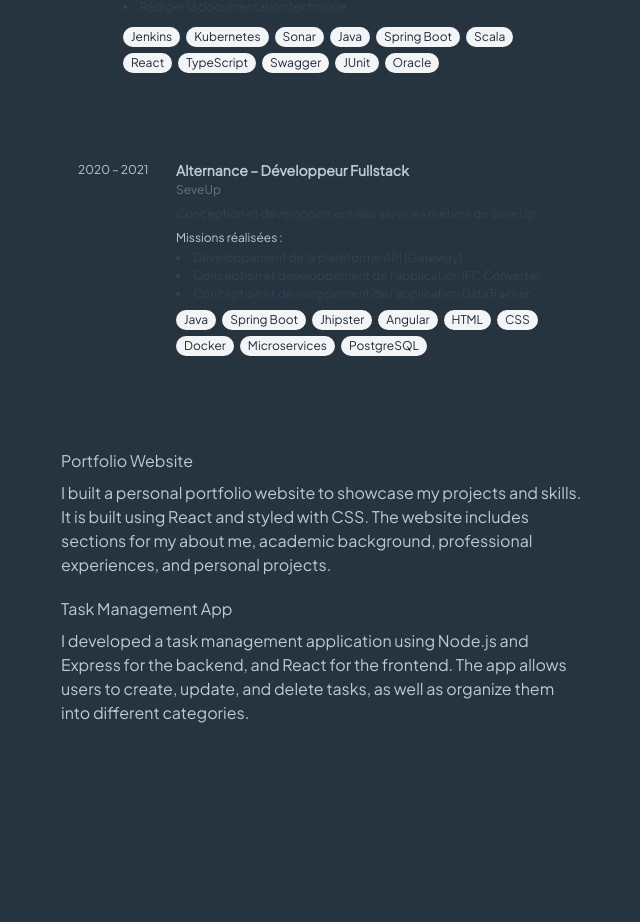
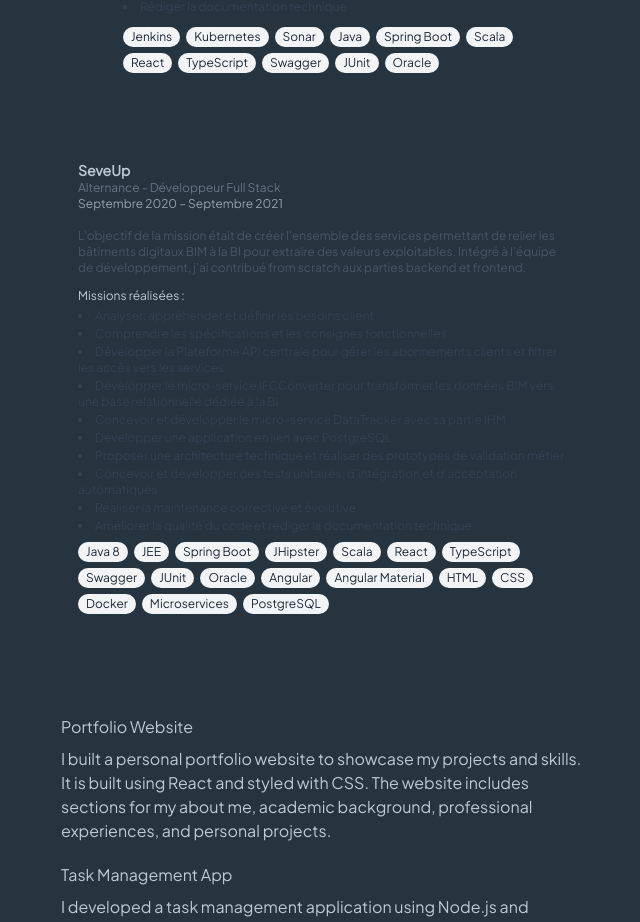
Before and after one commit to hamzaElhaddaoui/hamzaPortfolio, a React (Vite) app: page / in a window 1280 px wide. Shown: the part 2513-3435 px from the top of the page, without its empty margins (499-1139 px from the left). Before the commit the page ends 3298 px from the top, so only its background shows below. Built offline with nearby package versions, Linux system fonts and the light colour scheme.

Commit message:
updating pro experience

```diff
--- a/src/proExperiences/ProExperiences.tsx
+++ b/src/proExperiences/ProExperiences.tsx
@@ -13,7 +13,6 @@ type Mission = {
 
 type StandardExperience = {
   kind: "standard";
-  title: string;
   contract: string;
   company: string;
   date: string;
@@ -168,21 +167,36 @@ const experiences: Experience[] = [
   },
   {
     kind: "standard",
-    title: "Développeur Fullstack",
-    contract: "Alternance",
+    contract: "Alternance - Développeur Full Stack",
     company: "SeveUp",
-    date: "2020 – 2021",
-    description: "Conception et développement des services métiers de SeveUp",
+    date: "Septembre 2020 – Septembre 2021",
+    description:
+      "L'objectif de la mission était de créer l'ensemble des services permettant de relier les bâtiments digitaux BIM à la BI pour extraire des valeurs exploitables. Intégré à l'équipe de développement, j'ai contribué from scratch aux parties backend et frontend.",
     missions: [
-      "Développement de la plateforme API (Gateway)",
-      "Conception et développement de l'application IFC Converter",
-      "Conception et développement de l'application DataTracker",
+      "Analyser, appréhender et définir les besoins client",
+      "Comprendre les spécifications et les consignes fonctionnelles",
+      "Développer la Plateforme API centrale pour gérer les abonnements clients et filtrer les accès vers les services",
+      "Développer le micro-service IFCConverter pour transformer les données BIM vers une base relationnelle dédiée à la BI",
+      "Concevoir et développer le micro-service DataTracker avec sa partie IHM",
+      "Développer une application en lien avec PostgreSQL",
+      "Proposer une architecture technique et réaliser des prototypes de validation métier",
+      "Concevoir et développer des tests unitaires, d'intégration et d'acceptation automatiques",
+      "Réaliser la maintenance corrective et évolutive",
+      "Améliorer la qualité du code et rédiger la documentation technique",
     ],
     technologies: [
-      "Java",
+      "Java 8",
+      "JEE",
       "Spring Boot",
-      "Jhipster",
+      "JHipster",
+      "Scala",
+      "React",
+      "TypeScript",
+      "Swagger",
+      "JUnit",
+      "Oracle",
       "Angular",
+      "Angular Material",
       "HTML",
       "CSS",
       "Docker",
@@ -287,19 +301,23 @@ const EsnBlock: FC<{ exp: EsnExperience }> = ({ exp }) => (
 );
 
 const StandardBlock: FC<{ exp: StandardExperience }> = ({ exp }) => (
-  <div className="flex w-full p-4 rounded-lg border border-transparent transition-all duration-200 hover:shadow-lg hover:-translate-y-1 hover:border-gray-200 dark:hover:border-gray-700 dark:bg-gray-800/60 mb-4">
-    <div className="md:basis-1/5 text-xs mt-0.5 shrink-0">{exp.date}</div>
-    <div className="md:basis-4/5 text-sm">
-      <h3 className="font-semibold">
-        {exp.contract} – {exp.title}
-      </h3>
-      <div className="text-gray-500 dark:text-gray-400 text-xs mt-0.5">
-        {exp.company}
+  <div className="mb-6 p-4 rounded-lg border border-transparent transition-all duration-200 hover:shadow-lg hover:-translate-y-1 hover:border-gray-200 dark:hover:border-gray-700 dark:bg-gray-800/60">
+    <div className="flex items-center gap-3 mb-4">
+      <div className="flex flex-col">
+        <span className="font-bold text-sm">{exp.company}</span>
+        <span className="text-xs text-gray-500 dark:text-gray-400">
+          {exp.contract}
+        </span>
+        <span className="text-xs text-gray-400 dark:text-gray-500">
+          {exp.date}
+        </span>
       </div>
-      <div className="mt-2 text-xs text-gray-700 dark:text-gray-300">
-        {exp.description}
-      </div>
-      <div className="mt-2">
+    </div>
+
+    <div className="mt-2">
+      <p className="text-xs text-gray-600 dark:text-gray-300 mb-3">
+          {exp.description}
+        </p>
         <p className="text-xs font-medium">Missions réalisées :</p>
         <ul className="list-disc list-inside mt-1 text-xs space-y-0.5 text-gray-700 dark:text-gray-300">
           {exp.missions.map((m, i) => (
@@ -312,7 +330,6 @@ const StandardBlock: FC<{ exp: StandardExperience }> = ({ exp }) => (
           <TechBadge key={i} tech={tech} />
         ))}
       </div>
-    </div>
   </div>
 );
 
```
